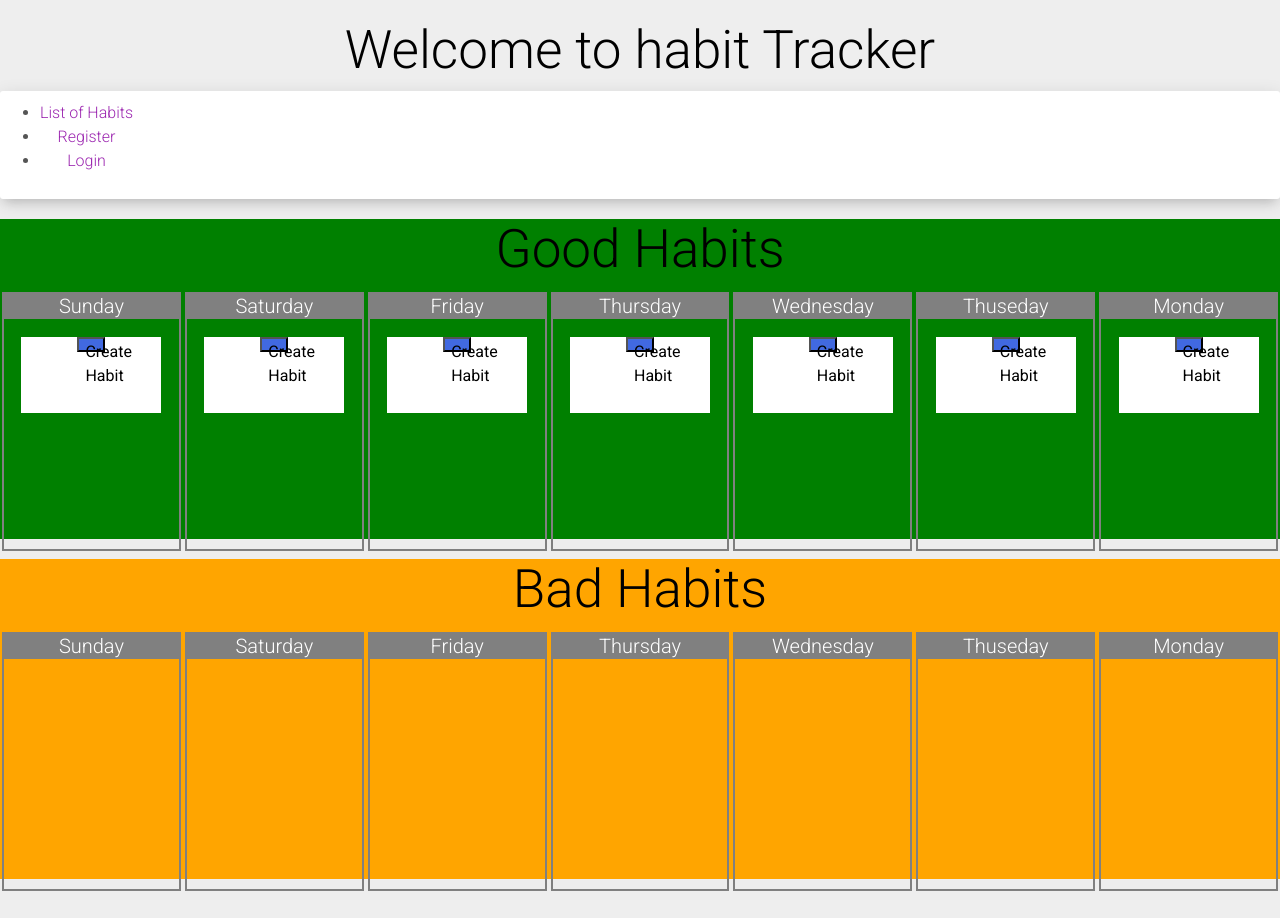
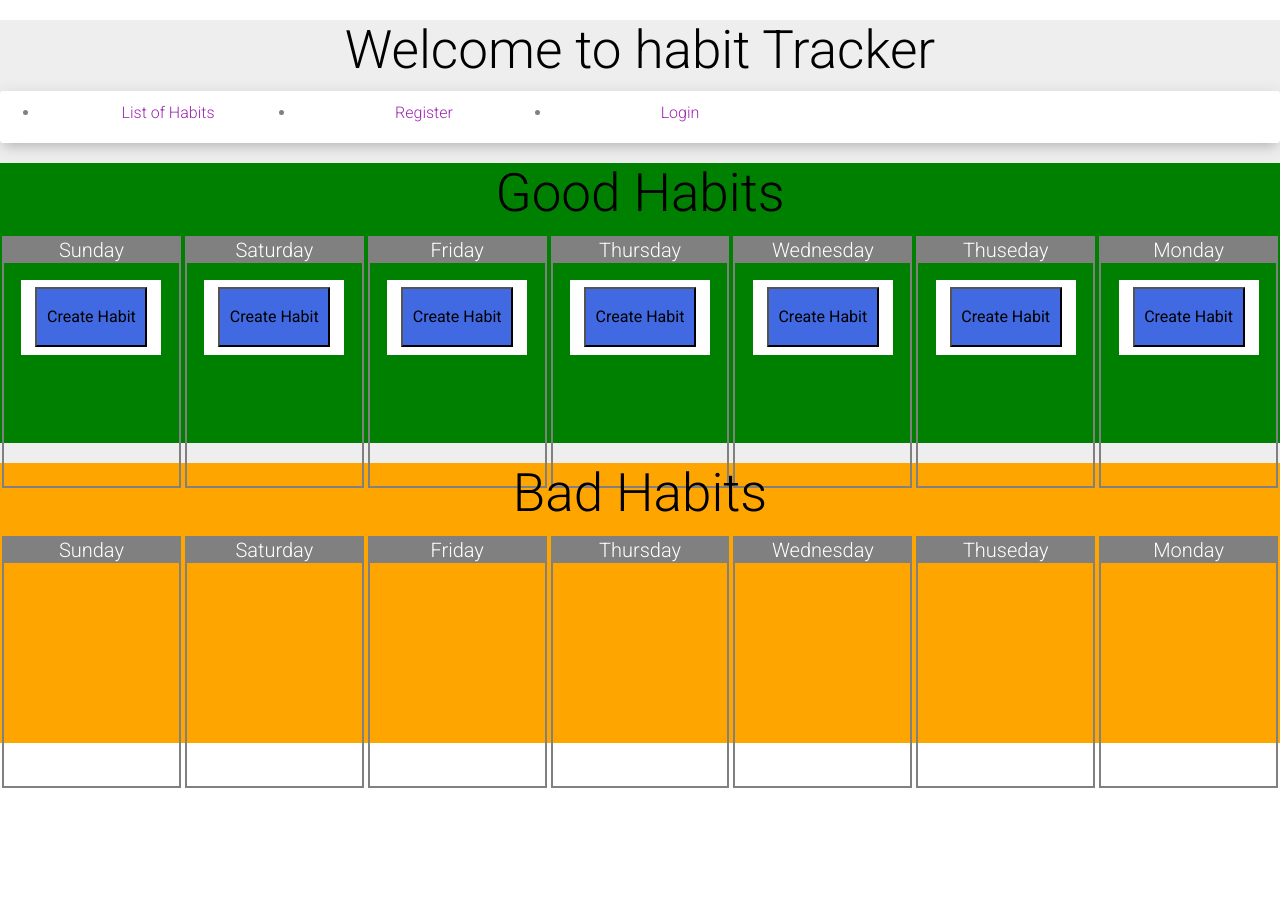
Before and after one commit to TrellinXp/habit-tracker-client, a React (Create React App) app: page /calendar in a window 1280 px wide. After the commit the page ends 814 px from the top, so only its background shows below. Built offline with nearby package versions, Linux system fonts and the light colour scheme.

Commit message:
minor changes in calender css

```diff
--- a/src/components/calendar/Calendar.css
+++ b/src/components/calendar/Calendar.css
@@ -1,17 +1,17 @@
 .goodHabits {
     background-color: green;
-    height: 40vh;
+    height: 35vh;
 }
 
 .badHabits {
     background-color: orange;
-    height: 40vh;
+    height: 35vh;
 }
 
 .week {
     display: flex;
     flex-direction: row-reverse;
-    height: 90%;
+    height: 100%;
 }
 
 .week-day {
@@ -39,6 +39,7 @@
 
 .create-btn {
     background-color: royalblue;
-    height: 20%;
-    width: 20%;
+    height: 80%;
+    width: 80%;
+    margin: 5%;
 }
--- a/src/components/navbar/Navbar.js
+++ b/src/components/navbar/Navbar.js
@@ -14,8 +14,8 @@ class Navbar extends React.Component {
     renderAuthLinks() {
         return (
           <>
-            <li><Link to="/signup">Register</Link></li>
-            <li><Link to="/">Login</Link></li>
+            <li className="navigation-item"><Link to="/signup">Register</Link></li>
+            <li className="navigation-item"><Link to="/">Login</Link></li>
           </>
         );
       }
@@ -23,7 +23,7 @@ class Navbar extends React.Component {
 
     renderLogoutLink() {
         return (
-          <li>
+          <li className="navigation-item">
             <Link to="/">
               <button onClick={() => this.logoutUser()}>Logout</button>
             </Link>
@@ -36,8 +36,8 @@ class Navbar extends React.Component {
         return (
             <nav className="navbar">
                 {this.props.userIsLoggedIn && `Hello ${this.props.userData.username}`}
-                <ul>
-                    <li><Link to="/habits">List of Habits</Link></li>
+                <ul className="navigation">
+                    <li className="navigation-item"><Link to="/habits">List of Habits</Link></li>
                     {this.props.userIsLoggedIn
                         ? this.renderLogoutLink()
                         : this.renderAuthLinks()
--- a/src/index.css
+++ b/src/index.css
@@ -24,6 +24,7 @@ code {
 html {
   position: relative;
   min-height: 90%;
+  background-color: white !important;
 }
 
 .footer {
@@ -65,3 +66,13 @@ html {
 .login-button {
   margin-top: 7%;
 }
+.navigation {
+  display: flex;
+  height: 2vh;
+
+}
+
+.navigation-item {
+  width: 20vw;
+  color:grey;
+}
```
